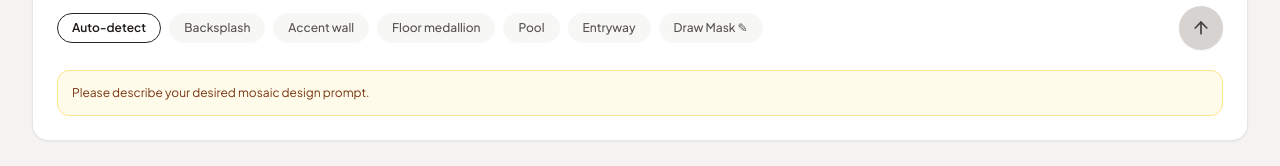
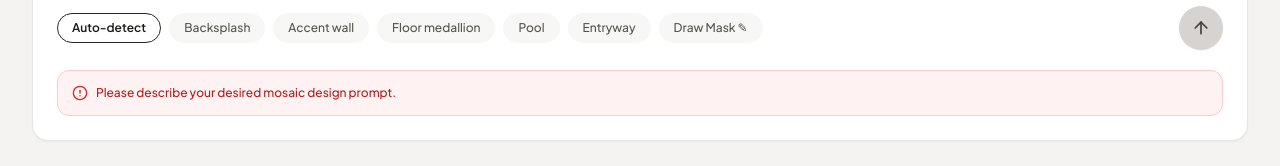
Before and after one commit to Abdul-rehmanSHK/MosaicGen-AI, a Next.js app: page / in a window 1280 px wide. Both pictures are taken after a click on the button "Generate bespoke mosaic". Shown: the part 499-665 px from the top of the page. Built offline with nearby package versions, Linux system fonts and the light colour scheme; no server answers; the database is empty.

Commit message:
style(studio): make prompt error messages high-visibility red with icon

```diff
--- a/components/studio/DesignStudio.tsx
+++ b/components/studio/DesignStudio.tsx
@@ -13,7 +13,7 @@ import { MosaicFinderBanner } from "./MosaicFinderBanner";
 import { GenerationWorkingScreen } from "./GenerationWorkingScreen";
 import { MyGenerationsModal } from "./MyGenerationsModal";
 import { LimitReachedModal } from "./LimitReachedModal";
-import { Sparkles, Layers, Sliders, CheckCircle2, DollarSign, Grid, ArrowRight, ArrowUp, Upload, Shield, Loader2, RefreshCw, Send, PhoneCall, ShieldCheck, Plus, Scan, Target, Check, Download, Maximize2, X } from "lucide-react";
+import { Sparkles, Layers, Sliders, CheckCircle2, DollarSign, Grid, ArrowRight, ArrowUp, Upload, Shield, Loader2, RefreshCw, Send, PhoneCall, ShieldCheck, Plus, Scan, Target, Check, Download, Maximize2, X, AlertCircle } from "lucide-react";
 import Image from "next/image";
 
 const SCRATCH_INSPIRATIONS = [
@@ -757,8 +757,9 @@ export function DesignStudio({ initialProducts = [], startFromScratch = false, i
               </div>
 
               {error && !error.toLowerCase().includes("limit") && (
-                <div className="p-3.5 rounded-xl bg-amber-50 border border-amber-200 text-amber-900 text-xs flex flex-col gap-2">
-                  <span>{error}</span>
+                <div className="p-3.5 rounded-xl bg-red-50 border border-red-200 text-red-700 text-xs flex items-center gap-2">
+                  <AlertCircle className="w-4 h-4 text-red-600 shrink-0" />
+                  <span className="font-medium">{error}</span>
                 </div>
               )}
             </div>
@@ -920,8 +921,9 @@ export function DesignStudio({ initialProducts = [], startFromScratch = false, i
             </div>
 
             {error && !error.toLowerCase().includes("limit") && (
-              <div className="p-3.5 rounded-xl bg-amber-50 border border-amber-200 text-amber-900 text-xs">
-                {error}
+              <div className="p-3.5 rounded-xl bg-red-50 border border-red-200 text-red-700 text-xs flex items-center gap-2">
+                <AlertCircle className="w-4 h-4 text-red-600 shrink-0" />
+                <span className="font-medium">{error}</span>
               </div>
             )}
           </div>
```
